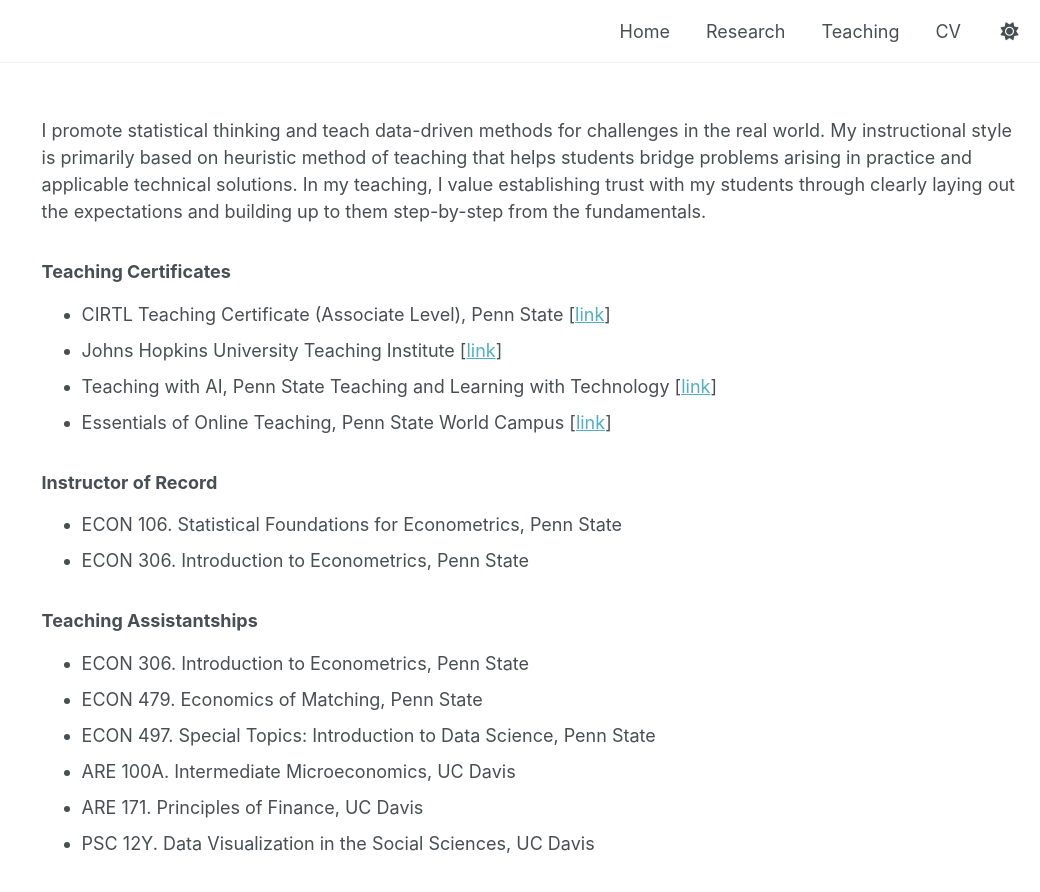
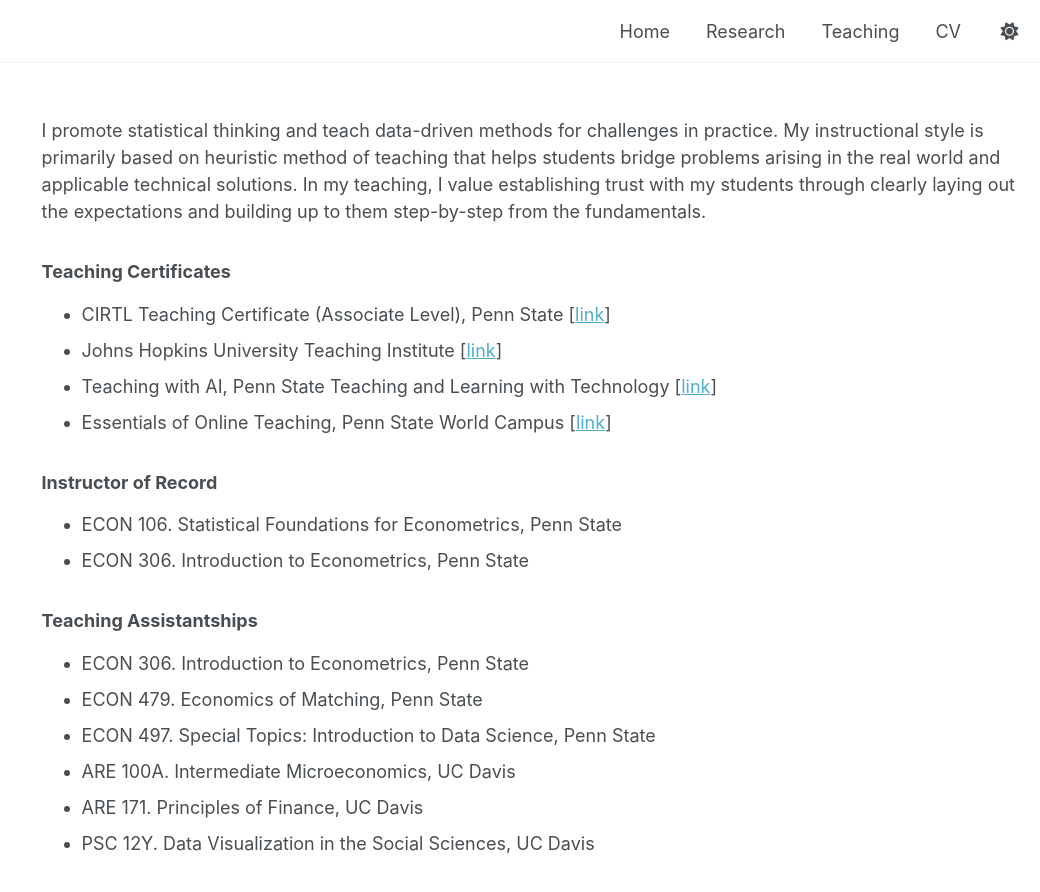
Before and after one commit to lbz5158/lujiezhou.github.io, a Jekyll site: the page built from _pages/teaching.md, in a window 1280 px wide and 1073 px high. Shown: the top 892 px of the window, without its empty margins (240-1280 px from the left). Built offline with Jekyll 4.4.1, drawn with Linux system fonts in a browser that asks for light colours.

```diff
--- a/_pages/teaching.md
+++ b/_pages/teaching.md
@@ -7,7 +7,7 @@ author_profile: false
 
 {% include base_path %}
 
-I promote statistical thinking and teach data-driven methods for challenges in the real world. My instructional style is primarily based on heuristic method of teaching that helps students bridge problems arising in practice and applicable technical solutions. In my teaching, I value establishing trust with my students through clearly laying out the expectations and building up to them step-by-step from the fundamentals.
+I promote statistical thinking and teach data-driven methods for challenges in practice. My instructional style is primarily based on heuristic method of teaching that helps students bridge problems arising in the real world and applicable technical solutions. In my teaching, I value establishing trust with my students through clearly laying out the expectations and building up to them step-by-step from the fundamentals.
 
 
 ### Teaching Certificates
```
